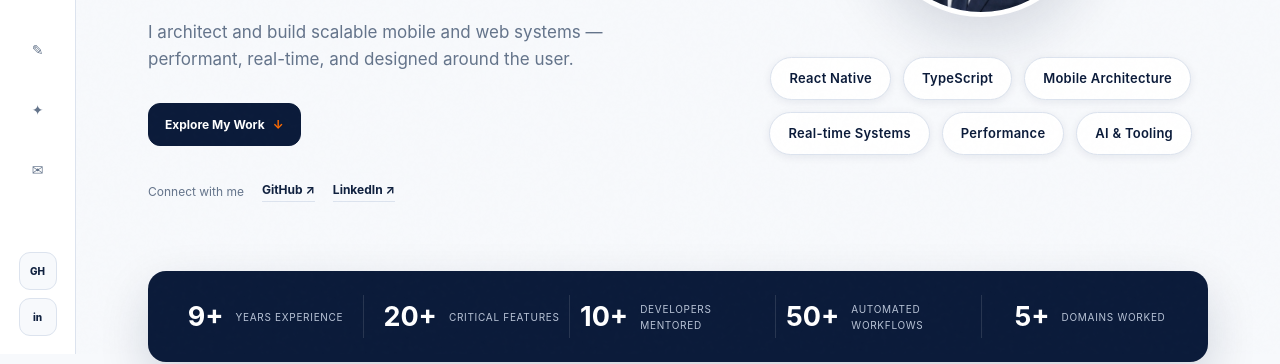
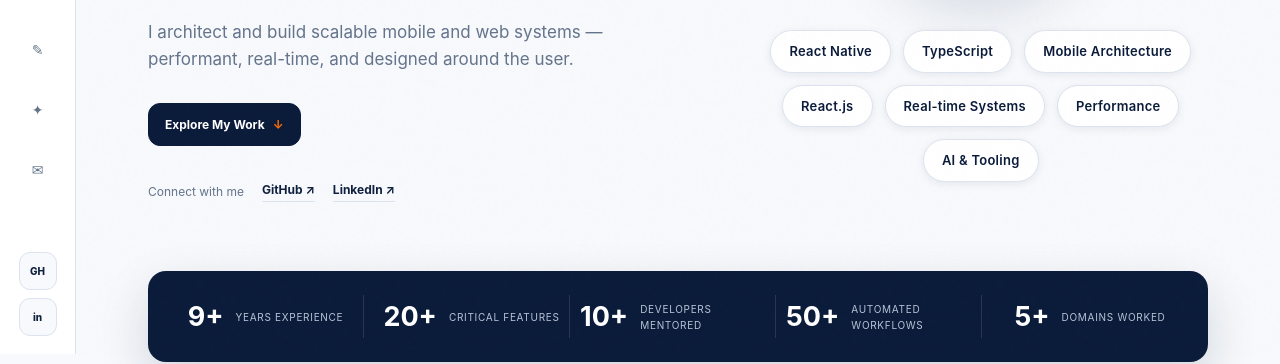
Before and after one commit to amit13091992/amit13091992.github.io, a plain HTML site: page index.html in a window 1280 px wide. Shown: the part 446-810 px from the top of the page. Drawn offline with nearby package versions, Linux system fonts and the light colour scheme.

Commit message:
updated badge section.

```diff
--- a/index.html
+++ b/index.html
@@ -92,6 +92,7 @@
             <span class="badge">React Native</span>
             <span class="badge">TypeScript</span>
             <span class="badge">Mobile Architecture</span>
+            <span class="badge">React.js</span>
             <span class="badge">Real-time Systems</span>
             <span class="badge">Performance</span>
             <span class="badge">AI & Tooling</span>
```
